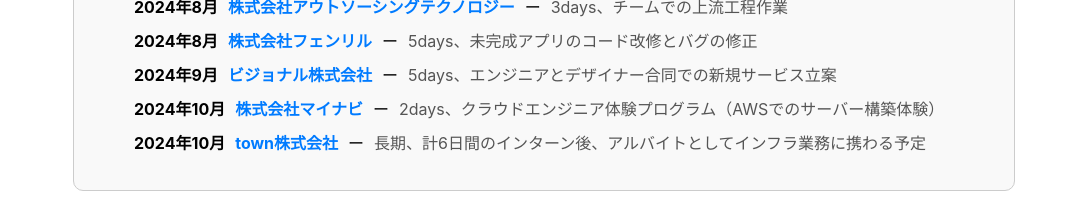
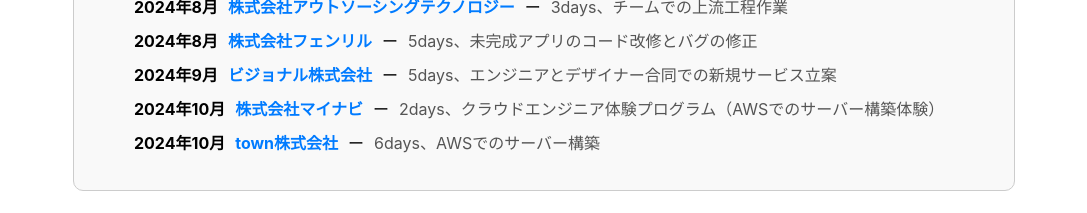
Before and after one commit to Kai-T-KiA/portfolio, a React (Create React App) app: page / in a window 1280 px wide. Shown: the part 800-1013 px from the top of the page, without its empty margins (96-1183 px from the left). Built offline with nearby package versions, Linux system fonts and the light colour scheme.

Commit message:
インターンについての記述内容修正

```diff
--- a/src/components/career/career.tsx
+++ b/src/components/career/career.tsx
@@ -30,7 +30,7 @@
     { year: "2024年8月", company: "株式会社フェンリル", description: "5days、未完成アプリのコード改修とバグの修正" },
     { year: "2024年9月", company: "ビジョナル株式会社", description: "5days、エンジニアとデザイナー合同での新規サービス立案" },
     { year: "2024年10月", company: "株式会社マイナビ", description: "2days、クラウドエンジニア体験プログラム（AWSでのサーバー構築体験）" },
-    { year: "2024年10月", company: "town株式会社", description: "長期、計6日間のインターン後、アルバイトとしてインフラ業務に携わる予定" },
+    { year: "2024年10月", company: "town株式会社", description: "6days、AWSでのサーバー構築" },
   ];
 
   return (
```
